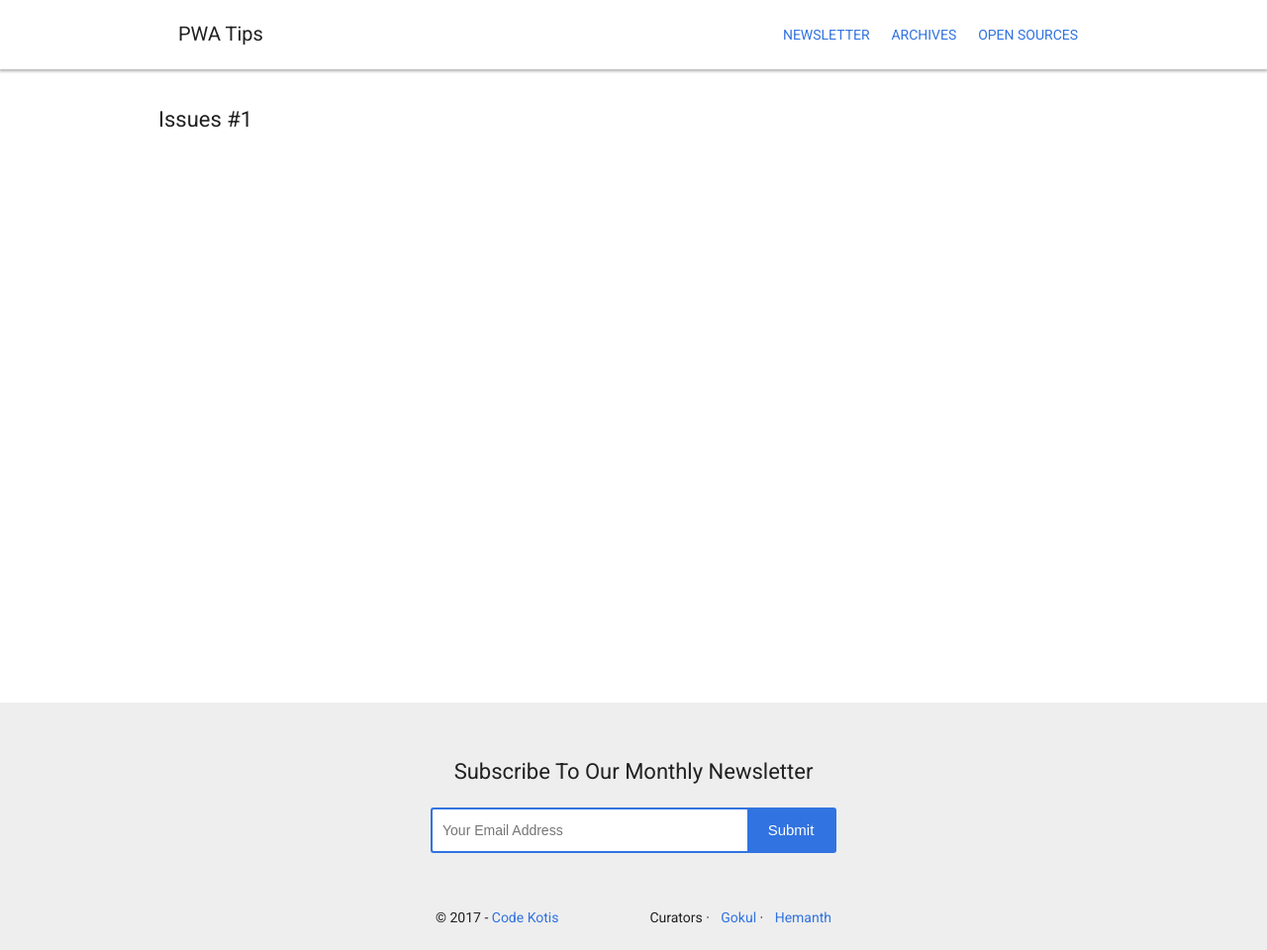
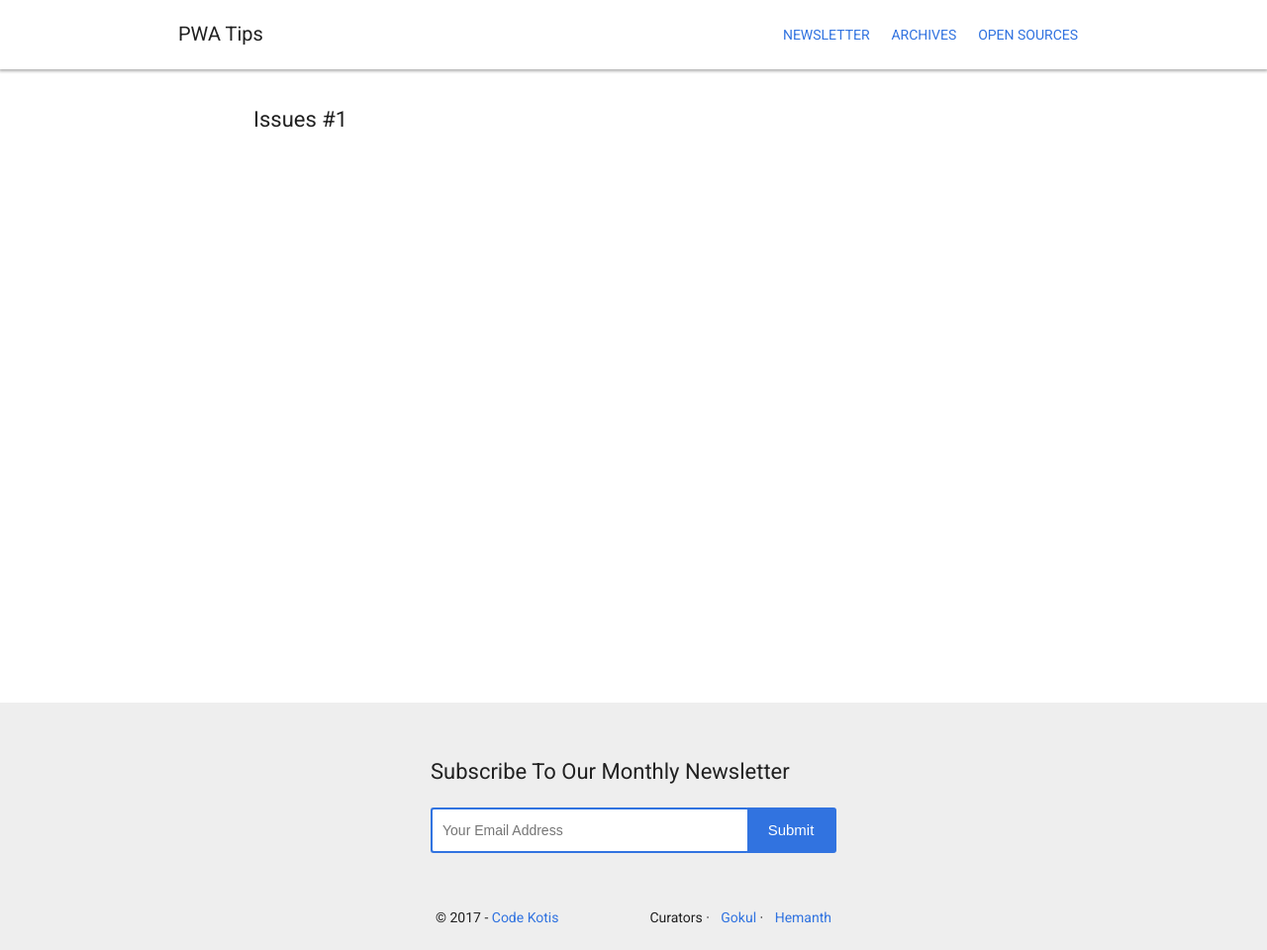
Before and after one commit to code-kotis/pwa-tips, a Jekyll site: the page built from _posts/2017-02-23-Issue-1.md, in a window 1280 px wide and 960 px high. Shown: the whole window at 99% size. Built offline with Jekyll 4.4.1, drawn with Linux system fonts in a browser that asks for light colours; some web fonts are replaced.

Commit message:
Added autoprefixer & fixes for issues

```diff
--- a/Gemfile
+++ b/Gemfile
@@ -7,3 +7,5 @@
 gem 'jekyll-seo-tag'
 
 gem 'jekyll-sitemap'
+
+gem 'jekyll-autoprefixer'
--- a/_config.yml
+++ b/_config.yml
@@ -27,6 +27,7 @@
 gems:
   - jekyll-seo-tag
   - jekyll-sitemap
+  - jekyll-autoprefixer
 
 twitter:
   username:
--- a/_includes/header.html
+++ b/_includes/header.html
@@ -2,7 +2,7 @@
   <div class="header__content wrapper">
     <div class="logo">
       <div class="menu__icon">
-        <img class="menu__icon" src="{{ "../images/menu_black.svg" | prepend: site.baseurl }}" alt="Menu Icon"/>
+        <img class="menu__icon" src="{{ "/images/menu_black.svg" | prepend: site.baseurl }}" alt="Menu Icon"/>
       </div>
       <a href="/"><h1 class="title">PWA Tips</h1></a>
     </div>
--- a/css/base.css
+++ b/css/base.css
@@ -93,7 +93,6 @@
 
 .newsletter {
   display: flex;
-  align-items: center;
   justify-content: center;
   flex-direction: column;
   text-transform: capitalize;
--- a/css/issues.css
+++ b/css/issues.css
@@ -1,11 +1,21 @@
-.issue__content {
-
-}
-
 .issue__list h1 {
   font-size: 22px;
 }
 
+@media all and (min-width: 769px) and (min-width: 1024px) {
+  .issue__content {
+    width: 768px;
+  }
+}
+
+@media all and (max-width: 768px) and (min-width: 481px) {
+  .issue__content {
+    width: 480px;
+  }
+}
+
 @media all and (max-width: 480px) {
-
+  .issue__content {
+    width: 320px;
+  }
 }
```
